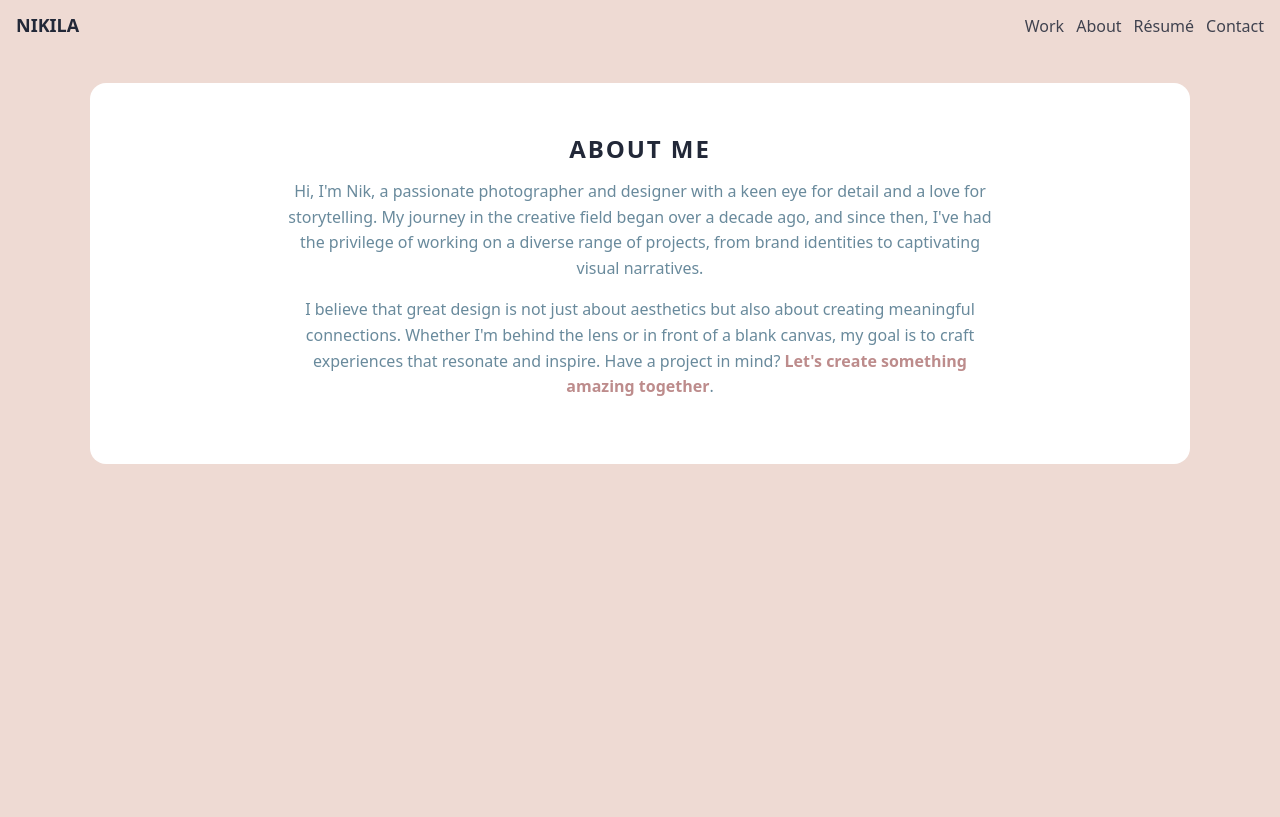
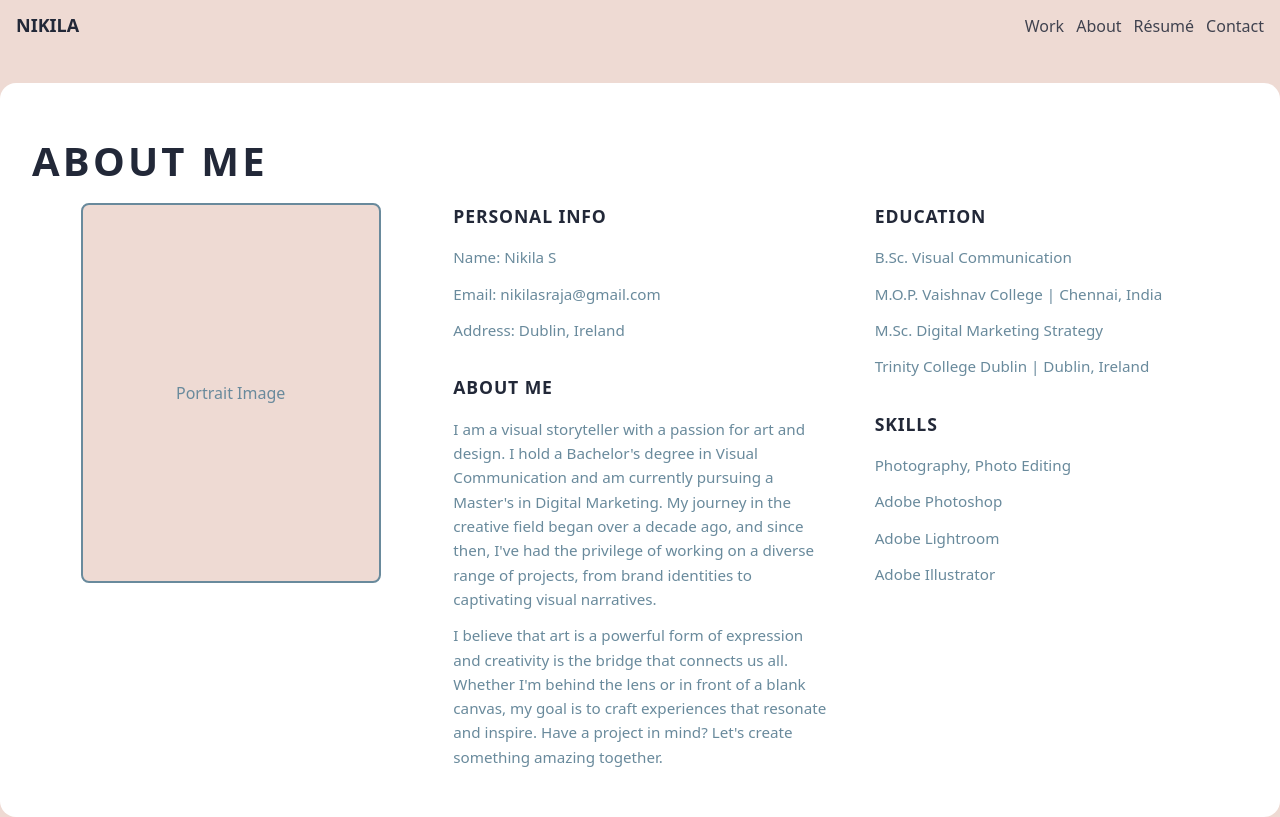
Before and after one commit to ashraja941/Nik_Portfolio, a Next.js app in the folder creative-portfolio/: page /about in a window 1280 px wide. Built offline with nearby package versions, Linux system fonts and the light colour scheme.

Commit message:
updated about me

```diff
--- a/creative-portfolio/app/about/page.js
+++ b/creative-portfolio/app/about/page.js
@@ -1,14 +1,59 @@
 export default function AboutPage() {
   return (
     <section className="section about-page">
-      <div className="section__intro">
-        <h2 className="section__title">ABOUT ME</h2>
-        <p>
-          Hi, I'm Nik, a passionate photographer and designer with a keen eye for detail and a love for storytelling. My journey in the creative field began over a decade ago, and since then, I've had the privilege of working on a diverse range of projects, from brand identities to captivating visual narratives.
-        </p>
-        <p>
-          I believe that great design is not just about aesthetics but also about creating meaningful connections. Whether I'm behind the lens or in front of a blank canvas, my goal is to craft experiences that resonate and inspire. Have a project in mind? <a href="mailto:nik@example.com">Let's create something amazing together</a>.
-        </p>
+      <h2 className="about-page__title">ABOUT ME</h2>
+      <div className="about-page__content">
+        <div className="about-page__image">
+          <div className="about-page__portrait-placeholder">
+            <span className="placeholder-text">Portrait Image</span>
+          </div>
+        </div>
+        <div className="about-page__text">
+          <div className="about-page__left-column">
+            <div className="about-section">
+              <h3 className="about-section__title">PERSONAL INFO</h3>
+              <div className="about-section__content">
+                <p>Name: Nikila S</p>
+                <p>Email: nikilasraja@gmail.com</p>
+                <p>Address: Dublin, Ireland</p>
+              </div>
+            </div>
+
+            <div className="about-section">
+              <h3 className="about-section__title">ABOUT ME</h3>
+              <div className="about-section__content">
+                <p>
+                  I am a visual storyteller with a passion for art and design. I hold a Bachelor's degree in Visual Communication and am currently pursuing a Master's in Digital Marketing. My journey in the creative field began over a decade ago, and since then, I've had the privilege of working on a diverse range of projects, from brand identities to captivating visual narratives.
+                </p>
+                <p>
+                  I believe that art is a powerful form of expression and creativity is the bridge that connects us all. Whether I'm behind the lens or in front of a blank canvas, my goal is to craft experiences that resonate and inspire. Have a project in mind? Let's create something amazing together.
+                </p>
+              </div>
+            </div>
+          </div>
+
+          <div className="about-page__right-column">
+            <div className="about-section">
+              <h3 className="about-section__title">EDUCATION</h3>
+              <div className="about-section__content">
+                <p>B.Sc. Visual Communication</p>
+                <p>M.O.P. Vaishnav College | Chennai, India</p>
+                <p>M.Sc. Digital Marketing Strategy</p>
+                <p>Trinity College Dublin | Dublin, Ireland</p>
+              </div>
+            </div>
+
+            <div className="about-section">
+              <h3 className="about-section__title">SKILLS</h3>
+              <div className="about-section__content">
+                <p>Photography, Photo Editing</p>
+                <p>Adobe Photoshop</p>
+                <p>Adobe Lightroom</p>
+                <p>Adobe Illustrator</p>
+              </div>
+            </div>
+          </div>
+        </div>
       </div>
     </section>
   );
--- a/creative-portfolio/app/globals.css
+++ b/creative-portfolio/app/globals.css
@@ -17,7 +17,7 @@ img{max-width:100%;display:block}
 .site-header nav a:hover{opacity:1}
 .brand{font-size:1.125rem;margin:0}
 
-.section{padding:24px 16px;max-width:1100px;margin:0 auto}
+.section{padding:24px 16px;max-width:1400px;margin:0 auto}
 .section h2{margin:0 0 12px}
 
 /* Centered intro with two lines of copy */
@@ -101,34 +101,117 @@ dialog::backdrop{background:rgba(0,0,0,.5)}
 
 /* About Page */
 .about-page {
-  background-color: #fff;
-  padding: 48px 24px;
+  background-color: white;
+  padding: 48px 32px;
   border-radius: var(--radius);
   margin-top: 32px;
-}
-
-.about-page .section__intro {
-  max-width: 720px;
-  margin: 0 auto;
-  text-align: center;
-}
-
-.about-page .section__title {
   color: var(--ink);
 }
 
-.about-page p {
-  color: var(--muted);
-  margin-bottom: 16px;
-  line-height: 1.6;
+.about-page__title {
+  font-size: 2.5rem;
+  font-weight: 700;
+  margin: 0 0 100px 0;
+  color: var(--ink);
+  letter-spacing: 0.08em;
 }
 
-.about-page a {
-  color: var(--accent);
-  text-decoration: none;
-  font-weight: 600;
+.about-page__content {
+  display: grid;
+  grid-template-columns: 1fr;
+  gap: 48px;
+  align-items: start;
 }
 
-.about-page a:hover {
-  text-decoration: underline;
+@media (min-width: 768px) {
+  .about-page__content {
+    grid-template-columns: 1fr 2fr;
+    gap: 24px;
+    align-items: start;
+  }
 }
+
+.about-page__image {
+  display: flex;
+  justify-content: center;
+  align-items: flex-start;
+}
+
+.about-page__portrait-placeholder {
+  width: 100%;
+  max-width: 300px;
+  height: 380px;
+  border-radius: 8px;
+  border: 2px solid var(--muted);
+  background-color: var(--bg);
+  display: flex;
+  align-items: center;
+  justify-content: center;
+}
+
+.placeholder-text {
+  color: var(--muted);
+  font-size: 1rem;
+  font-weight: 500;
+}
+
+@media (min-width: 768px) {
+  .about-page__content {
+    grid-template-columns: 1fr 2fr;
+    gap: 24px;
+    align-items: start;
+  }
+}
+
+.about-page__text {
+  display: grid;
+  grid-template-columns: 1fr;
+  gap: 32px;
+  align-items: start;
+}
+
+@media (min-width: 1024px) {
+  .about-page__text {
+    grid-template-columns: 1fr 1fr;
+    gap: 48px;
+  }
+}
+
+.about-page__left-column {
+  display: flex;
+  flex-direction: column;
+  gap: 32px;
+}
+
+.about-page__right-column {
+  display: flex;
+  flex-direction: column;
+  gap: 32px;
+}
+
+.about-section {
+  margin-bottom: 0;
+}
+
+.about-section__title {
+  font-size: 1.1rem;
+  font-weight: 700;
+  margin: 0 0 16px 0;
+  color: var(--ink);
+  letter-spacing: 0.05em;
+}
+
+.about-section__content {
+  margin: 0;
+}
+
+.about-section__content p {
+  margin: 0 0 12px 0;
+  color: var(--muted);
+  line-height: 1.6;
+  font-size: 0.95rem;
+}
+
+.about-section__content p:last-child {
+  margin-bottom: 0;
+}
```
Also changed, not shown: creative-portfolio/app/components/Gallery.js (+1 -7 lines).
